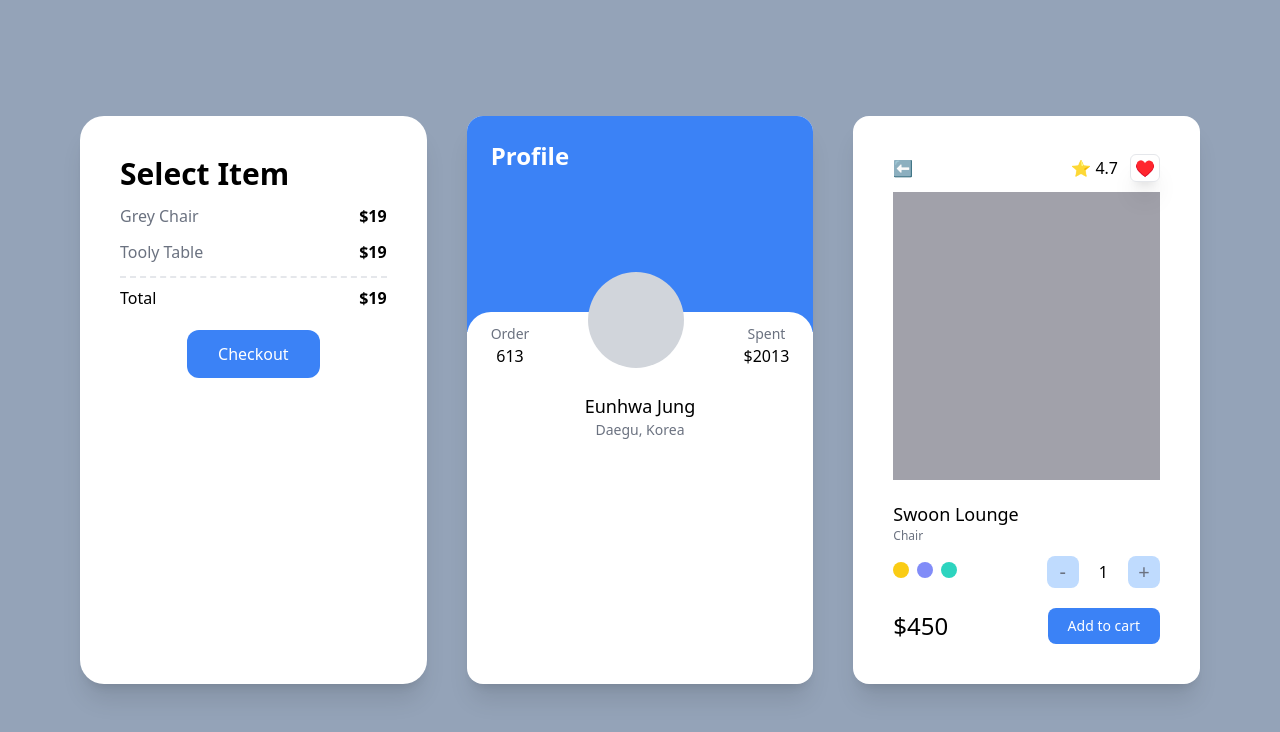
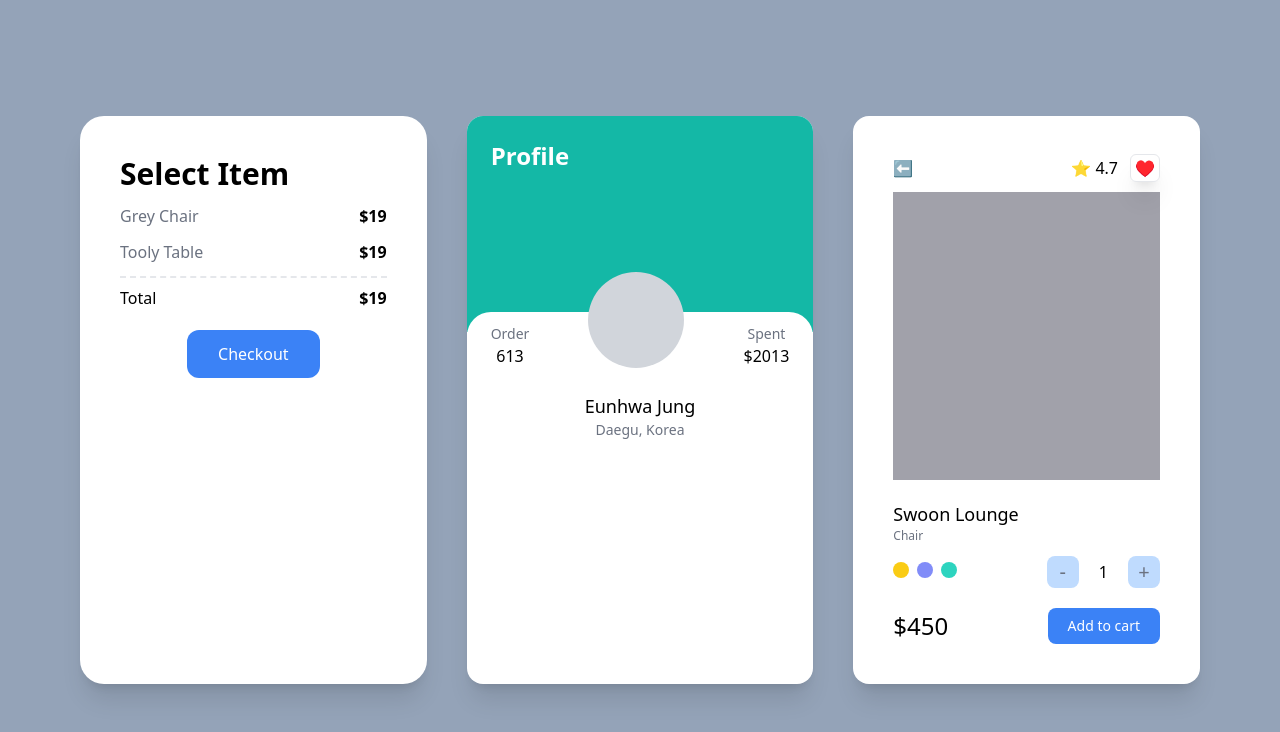
Before and after one commit to summereuna/carrot-market, a Next.js app: page / in a window 1280 px wide. Shown: the top 732 px of the page. Built offline with nearby package versions, Linux system fonts and the light colour scheme.

Commit message:
TIL: tailwind responsive modifiers device orientation

```diff
--- a/pages/index.tsx
+++ b/pages/index.tsx
@@ -25,7 +25,7 @@ const Home: NextPage = () => {
       </div>
       {/* 두 번째: 프로필*/}
       <div className="bg-white rounded-2xl shadow-xl overflow-hidden group">
-        <div className="bg-blue-500 p-6 pb-14 xl:pb-40 flex justify-between text-2xl">
+        <div className="portrait:bg-blue-500 landscape:bg-teal-500 p-6 pb-14 xl:pb-40 flex justify-between text-2xl">
           <span className="text-white font-semibold">Profile</span>
         </div>
         <div className="rounded-3xl p-6 relative -top-5 bg-white">
@@ -95,16 +95,22 @@ const Home: NextPage = () => {
         </div>
       </div>
       {/*
+      # 반응형 modifier
         반응형을 만들 때, 사람들은 보통 먼저 데스크탑 버전 부터 생각한 후 그걸 모바일 버전에 적용시킴
-        tailwind는 뒤집어져 있음, 모든 클래스가 모바일에 우선 적용된다.
+        tailwind는 모든 클래스가 모바일에 우선 적용된다.
         그러고 나서 큰 화면을 위해 디자인을 변경해야 한다.
-        크게 만들면 못생...
-        화면이 커지면 좌우로 3열이 정렬되게 보이게 만들어보자
-        - [] sm
-        - [] md
-        - [] lg
-        - [] xl
-        - [] 2xl
+        - sm: @media (min-width: 640px) {}
+        - md: @media (min-width: 768px) {}
+        - lg: @media (min-width: 1024px) {}
+        - xl: @media (min-width: 1280px) {}
+        - 2xl: @media (min-width: 1536px) {}
+
+        # 디바이스 방향(가로/세로)에 따라 바꾸기
+        - 디바이스가 가로 방향일 때
+        landscape: @media (orientation: landscape) {}
+
+        - 디바이스가 세로 방향일 때 (원래 디폴트값이긴 함)
+        portrait: @media (orientation: portrait) {}
   */}
     </div>
   );
```
